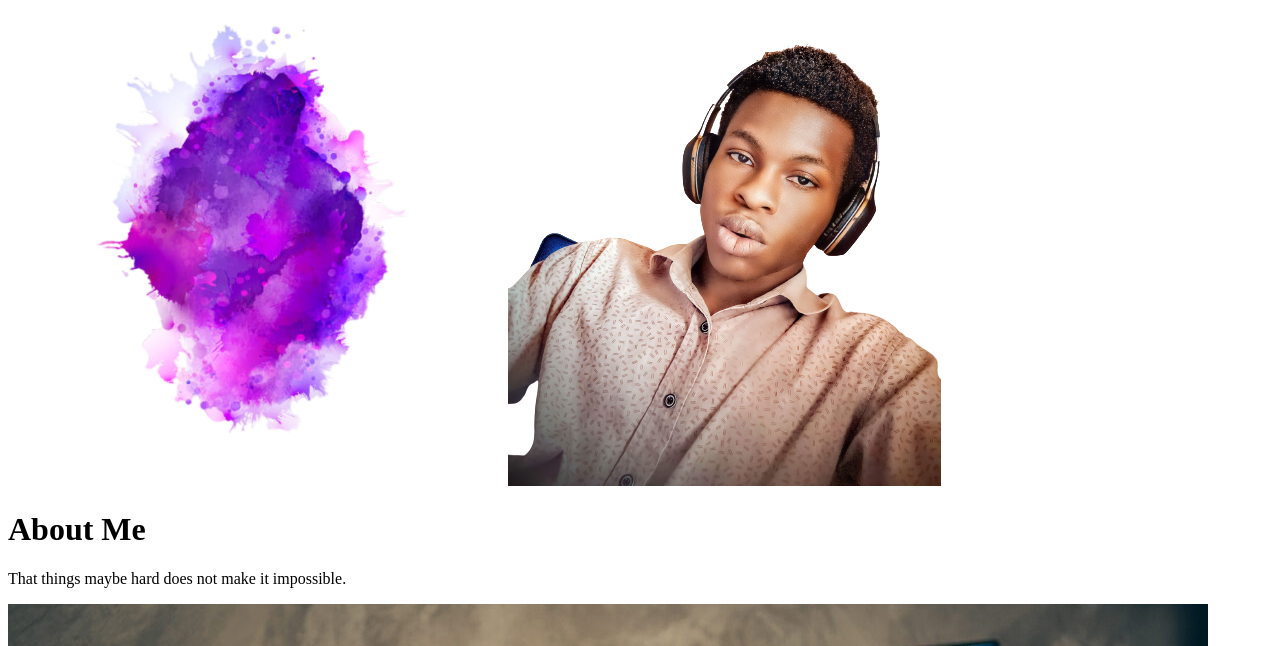
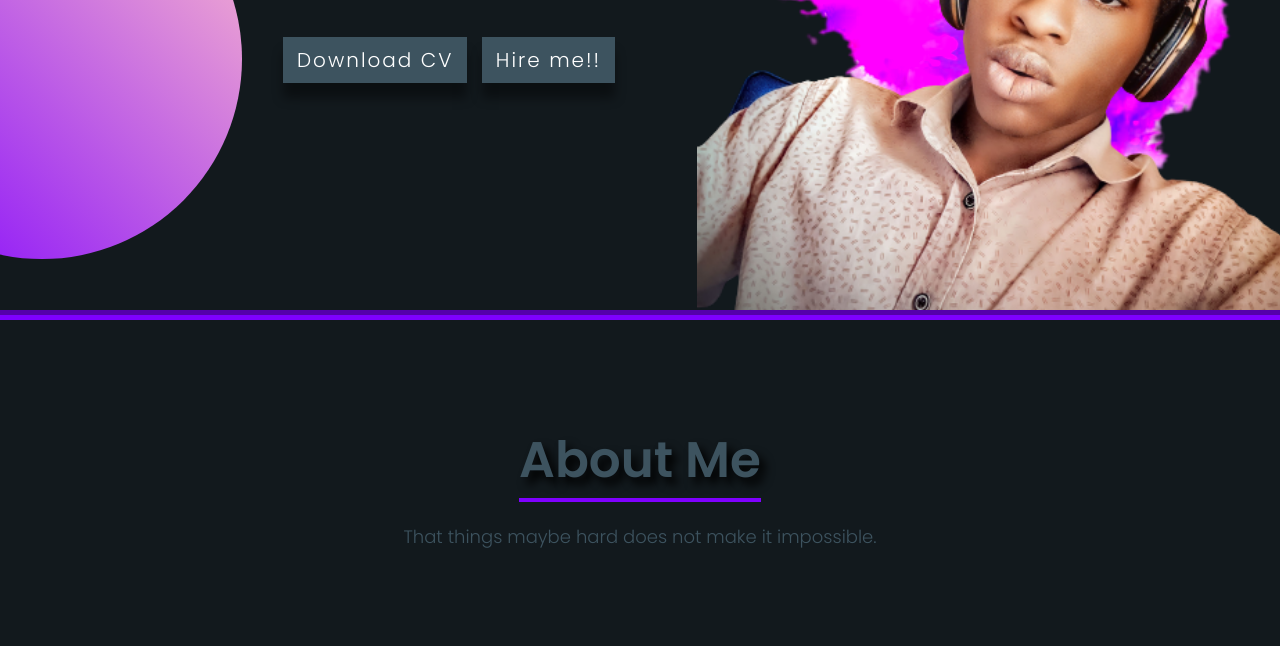
Before and after one commit to Doli-Ttle/Yonni_Light, a plain HTML site: page index.html in a window 1280 px wide. Shown: the part 464-1110 px from the top of the page. Drawn offline with nearby package versions, Linux system fonts and the light colour scheme.

Commit message:
updated inner css link

```diff
--- a/index.html
+++ b/index.html
@@ -4,7 +4,7 @@
     <meta charset="UTF-8">
     <meta name="viewport" content="width=device-width, initial-scale=1.0">
     <title>My Portfolio</title>
-    <link rel="stylesheet" href="mine.css">
+    <link rel="stylesheet" href="style.css">
     <link rel="stylesheet" href="https://cdnjs.cloudflare.com/ajax/libs/font-awesome/6.4.2/css/all.min.css">
     <!-- <link href="https://cdn.jsdelivr.net/npm/bootstrap@5.3.1/dist/css/bootstrap.min.css" rel="stylesheet"> -->
 
```
